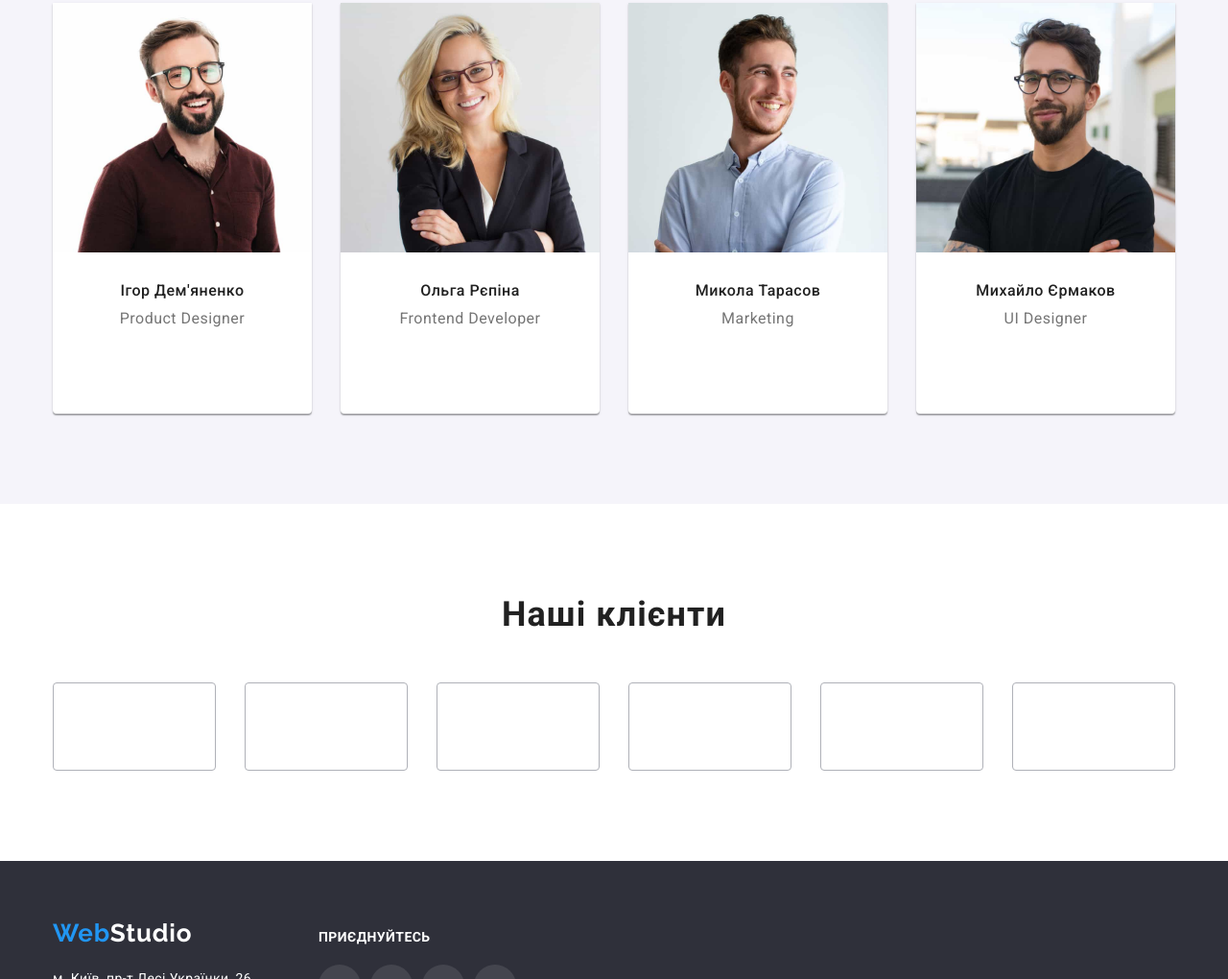
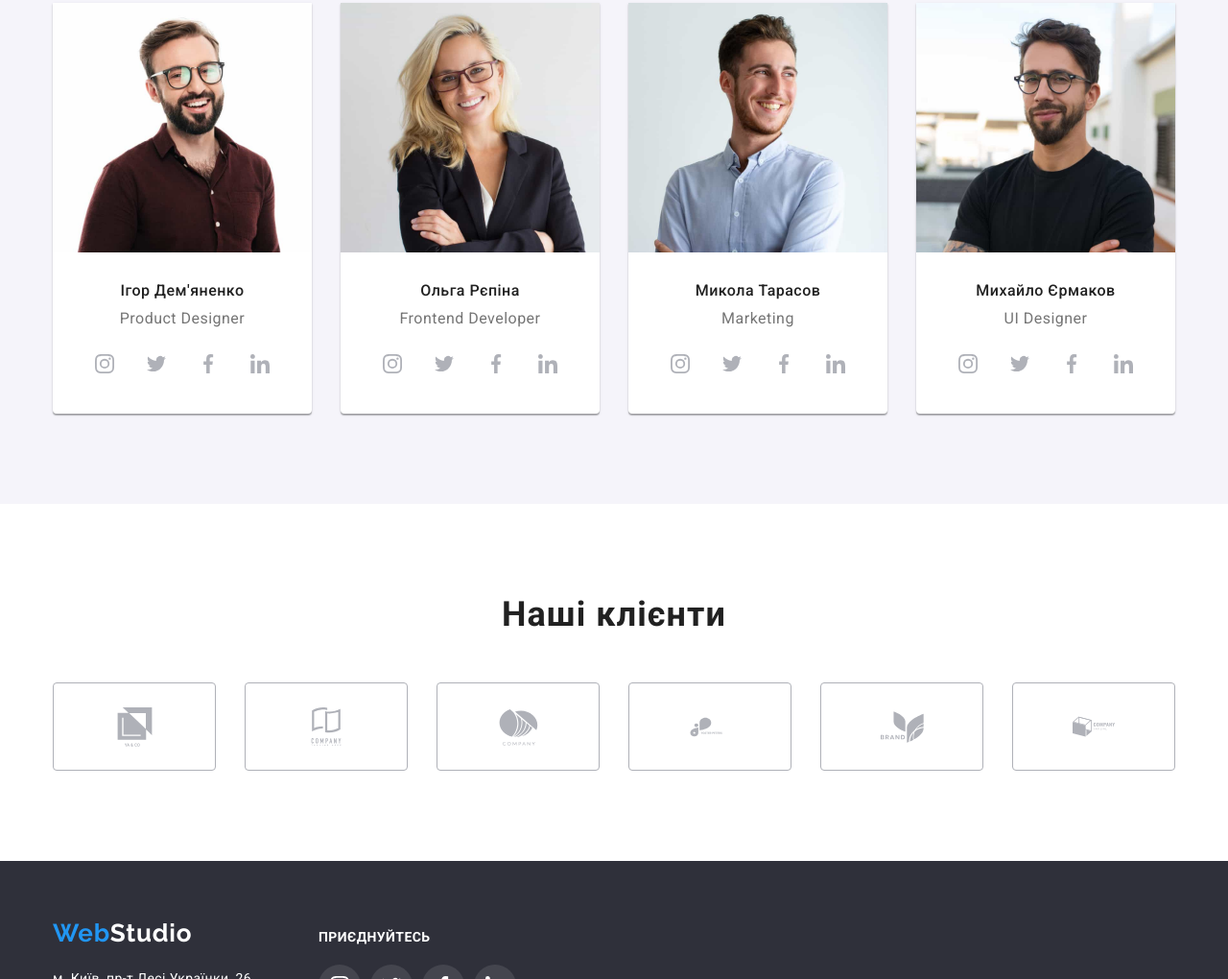
Before and after one commit to ILLIA-BORSHCHEVSKYI/goit-markup-hw-04, a plain HTML site: page index.html in a window 1280 px wide. Shown: the part 1780-2800 px from the top of the page at 96% size. Drawn offline with nearby package versions, Linux system fonts and the light colour scheme; the site is published under a folder, as on GitHub Pages, so addresses that start at the root find nothing.

Commit message:
change graphic

```diff
--- a/index.html
+++ b/index.html
@@ -25,12 +25,12 @@
             <ul class="header-contacts">
                 <li class="header-item"><a class="header-link link  contacts" href="mailto:info@devstudio.com"  lang="en">
                     <svg class="icon-mail icon" width="16" height="12">
-                        <use href="/images/icons.svg#envelope" width="16" height="12"></use>
+                        <use href="./images/icons.svg#envelope" width="16" height="12"></use>
                     </svg>
                     info@devstudio.com</a></li>
                 <li class="header-item"><a class="header-link link  contacts" href="tel:+380961111111">
                     <svg class="icon-tel icon" width="10" height="16">
-                        <use href="/images/icons.svg#phone"></use>
+                        <use href="./images/icons.svg#phone"></use>
                     </svg>
                     +38 096 111 11 11</a></li>
             </ul>
@@ -54,7 +54,7 @@
                     <li class="benefits-item">
                         <div class="icon-container">
                             <svg class="benefits-icon icon">
-                                <use href="../images/icons.svg#antenna"></use>
+                                <use href="./images/icons.svg#antenna"></use>
                             </svg>
                         </div>
                         <h3 class="benefits-subject">УВАГА ДО ДЕТАЛЕЙ</h3>
@@ -72,7 +72,7 @@
                     <li class="benefits-item">
                         <div class="icon-container">
                             <svg class="benefits-icon icon">
-                                <use href="/images/icons.svg#diagram"></use>
+                                <use href="./images/icons.svg#diagram"></use>
                             </svg>
                         </div>
                         <h3 class="benefits-subject">ПЛАНУВАННЯ</h3>
@@ -81,7 +81,7 @@
                     <li class="benefits-item">
                         <div class="icon-container">
                             <svg class="benefits-icon icon">
-                                <use href="/images/icons.svg#astronaut"></use>
+                                <use href="./images/icons.svg#astronaut"></use>
                             </svg>
                         </div>
                         <h3 class="benefits-subject">СУЧАСНІ ТЕХНОЛОГІЇ</h3>
@@ -117,28 +117,28 @@
                                 <li class="network-item">
                                     <a class="network-link link" href="https://www.instagram.com/" target="_blank" rel="noopener noreferrer" aria-label="instagram">
                                         <svg class="network-icon icon">
-                                            <use href="/images/icons.svg#instagram"></use>
+                                            <use href="./images/icons.svg#instagram"></use>
                                         </svg>
                                     </a>
                                 </li>
                                 <li class="network-item">
                                     <a class="network-link link" href="https://twitter.com/" target="_blank" rel="noopener noreferrer" aria-label="twitter">
                                         <svg class="network-icon icon">
-                                            <use href="/images/icons.svg#twitter"></use>
+                                            <use href="./images/icons.svg#twitter"></use>
                                         </svg>
                                     </a>
                                 </li>
                                 <li class="network-item">
                                     <a class="network-link link" href="https://www.facebook.com/" target="_blank" rel="noopener noreferrer" aria-label="facebook">
                                         <svg class="network-icon icon">
-                                            <use href="/images/icons.svg#facebook"></use>
+                                            <use href="./images/icons.svg#facebook"></use>
                                         </svg>
                                     </a>
                                 </li>
                                 <li class="network-item">
                                     <a class="network-link link" href="https://www.linkedin.com/" target="_blank" rel="noopener noreferrer" aria-label="linkedin">
                                         <svg class="network-icon icon">
-                                            <use href="/images/icons.svg#linkedin"></use>
+                                            <use href="./images/icons.svg#linkedin"></use>
                                         </svg>
                                     </a>
                                 </li>
@@ -153,28 +153,28 @@
                                 <li class="network-item">
                                     <a class="network-link link" href="https://www.instagram.com/" target="_blank" rel="noopener noreferrer" aria-label="instagram">
                                         <svg class="network-icon icon">
-                                            <use href="/images/icons.svg#instagram"></use>
+                                            <use href="./images/icons.svg#instagram"></use>
                                         </svg>
                                     </a>
                                 </li>
                                 <li class="network-item">
                                     <a class="network-link link" href="https://twitter.com/" target="_blank" rel="noopener noreferrer" aria-label="twitter">
                                         <svg class="network-icon icon">
-                                            <use href="/images/icons.svg#twitter"></use>
+                                            <use href="./images/icons.svg#twitter"></use>
                                         </svg>
                                     </a>
                                 </li>
                                 <li class="network-item">
                                     <a class="network-link link" href="https://www.facebook.com/" target="_blank" rel="noopener noreferrer" aria-label="facebook">
                                         <svg class="network-icon icon">
-                                            <use href="/images/icons.svg#facebook"></use>
+                                            <use href="./images/icons.svg#facebook"></use>
                                         </svg>
                                     </a>
                                 </li>
                                 <li class="network-item">
                                     <a class="network-link link" href="https://www.linkedin.com/" target="_blank" rel="noopener noreferrer" aria-label="linkedin">
                                         <svg class="network-icon icon">
-                                            <use href="/images/icons.svg#linkedin"></use>
+                                            <use href="./images/icons.svg#linkedin"></use>
                                         </svg>
                                     </a>
                                 </li>
@@ -191,28 +191,28 @@
                                 <li class="network-item">
                                     <a class="network-link link" href="https://www.instagram.com/" target="_blank" rel="noopener noreferrer" aria-label="instagram">
                                         <svg class="network-icon icon">
-                                            <use href="/images/icons.svg#instagram"></use>
+                                            <use href="./images/icons.svg#instagram"></use>
                                         </svg>
                                     </a>
                                 </li>
                                 <li class="network-item">
                                     <a class="network-link link" href="https://twitter.com/" target="_blank" rel="noopener noreferrer" aria-label="twitter">
                                         <svg class="network-icon icon">
-                                            <use href="/images/icons.svg#twitter"></use>
+                                            <use href="./images/icons.svg#twitter"></use>
                                         </svg>
                                     </a>
                                 </li>
                                 <li class="network-item">
                                     <a class="network-link link" href="https://www.facebook.com/" target="_blank" rel="noopener noreferrer" aria-label="facebook">
                                         <svg class="network-icon icon">
-                                            <use href="/images/icons.svg#facebook"></use>
+                                            <use href="./images/icons.svg#facebook"></use>
                                         </svg>
                                     </a>
                                 </li>
                                 <li class="network-item">
                                     <a class="network-link link" href="https://www.linkedin.com/" target="_blank" rel="noopener noreferrer" aria-label="linkedin">
                                         <svg class="network-icon icon">
-                                            <use href="/images/icons.svg#linkedin"></use>
+                                            <use href="./images/icons.svg#linkedin"></use>
                                         </svg>
                                     </a>
                                 </li>
@@ -229,28 +229,28 @@
                                 <li class="network-item">
                                     <a class="network-link link" href="https://www.instagram.com/" target="_blank" rel="noopener noreferrer" aria-label="instagram">
                                         <svg class="network-icon icon">
-                                            <use href="/images/icons.svg#instagram"></use>
+                                            <use href="./images/icons.svg#instagram"></use>
                                         </svg>
                                     </a>
                                 </li>
                                 <li class="network-item">
                                     <a class="network-link link" href="https://twitter.com/" target="_blank" rel="noopener noreferrer" aria-label="twitter">
                                         <svg class="network-icon icon">
-                                            <use href="/images/icons.svg#twitter"></use>
+                                            <use href="./images/icons.svg#twitter"></use>
                                         </svg>
                                     </a>
                                 </li>
                                 <li class="network-item">
                                     <a class="network-link link" href="https://www.facebook.com/" target="_blank" rel="noopener noreferrer" aria-label="facebook">
                                         <svg class="network-icon icon">
-                                            <use href="/images/icons.svg#facebook"></use>
+                                            <use href="./images/icons.svg#facebook"></use>
                                         </svg>
                                     </a>
                                 </li>
                                 <li class="network-item">
                                     <a class="network-link link" href="https://www.linkedin.com/" target="_blank" rel="noopener noreferrer" aria-label="linkedin">
                                         <svg class="network-icon icon">
-                                            <use href="/images/icons.svg#linkedin"></use>
+                                            <use href="./images/icons.svg#linkedin"></use>
                                         </svg>
                                     </a>
                                 </li>
@@ -270,42 +270,42 @@
                     <li class="clients-item">
                         <a href="#" class="clients-link link" target="_blank" rel="noopener noreferrer" aria-label="ya&co">
                             <svg class="clients-icon icon" width="41" height="47">
-                                <use href="/images/icons.svg#group-1"></use>
+                                <use href="./images/icons.svg#group-1"></use>
                             </svg>
                         </a>
                     </li>
                     <li class="clients-item">
                         <a href="#" class="clients-link link" target="_blank" rel="noopener noreferrer" aria-label="company-tegline-here">
                             <svg class="clients-icon icon" width="40" height="52">
-                                <use href="/images/icons.svg#group-2"></use>
+                                <use href="./images/icons.svg#group-2"></use>
                             </svg>
                         </a>
                     </li>
                     <li class="clients-item">
                         <a href="#" class="clients-link link" target="_blank" rel="noopener noreferrer" aria-label="company">
                             <svg class="clients-icon icon" width="43" height="41">
-                                <use href="/images/icons.svg#group-3"></use>
+                                <use href="./images/icons.svg#group-3"></use>
                             </svg>
                         </a>
                     </li>
                     <li class="clients-item">
                         <a href="#" class="clients-link link" target="_blank" rel="noopener noreferrer" aria-label="foster-peters">
                             <svg class="clients-icon icon" width="84" height="41">
-                                <use href="/images/icons.svg#group-4"></use>
+                                <use href="./images/icons.svg#group-4"></use>
                             </svg>
                         </a>
                     </li>
                     <li class="clients-item">
                         <a href="#" class="clients-link link" target="_blank" rel="noopener noreferrer" aria-label="brand">
                             <svg class="clients-icon icon" width="63" height="45">
-                                <use href="/images/icons.svg#group-5"></use>
+                                <use href="./images/icons.svg#group-5"></use>
                             </svg>
                         </a>
                     </li>
                     <li class="clients-item">
                         <a href="#" class="clients-link link" target="_blank" rel="noopener noreferrer" aria-label="company-tag-line">
                             <svg class="clients-icon icon" width="94" height="44">
-                                <use href="/images/icons.svg#group-6"></use>
+                                <use href="./images/icons.svg#group-6"></use>
                             </svg>
                         </a>
                     </li>
@@ -331,28 +331,28 @@
                     <li class="footer-network-item">
                         <a class="footer-network-link link" href="https://www.instagram.com/" target="_blank" rel="noopener noreferrer" aria-label="instagram">
                             <svg class="footer-network-icon icon">
-                                <use href="/images/icons.svg#instagram"></use>
+                                <use href="./images/icons.svg#instagram"></use>
                             </svg>
                         </a>
                     </li>
                     <li class="footer-network-item">
                         <a class="footer-network-link link" href="https://twitter.com/" target="_blank" rel="noopener noreferrer" aria-label="twitter">
                             <svg class="footer-network-icon icon">
-                                <use href="/images/icons.svg#twitter"></use>
+                                <use href="./images/icons.svg#twitter"></use>
                             </svg>
                         </a>
                     </li>
                     <li class="footer-network-item">
                         <a class="footer-network-link link" href="https://www.facebook.com/" target="_blank" rel="noopener noreferrer" aria-label="facebook">
                             <svg class="footer-network-icon icon">
-                                <use href="/images/icons.svg#facebook"></use>
+                                <use href="./images/icons.svg#facebook"></use>
                             </svg>
                         </a>
                     </li>
                     <li class="footer-network-item">
                         <a class="footer-network-link link" href="https://www.linkedin.com/" target="_blank" rel="noopener noreferrer" aria-label="linkedin">
                             <svg class="footer-network-icon icon">
-                                <use href="/images/icons.svg#linkedin"></use>
+                                <use href="./images/icons.svg#linkedin"></use>
                             </svg>
                         </a>
                     </li>
```
Also changed, not shown: portfolio.html (+6 -6 lines).
